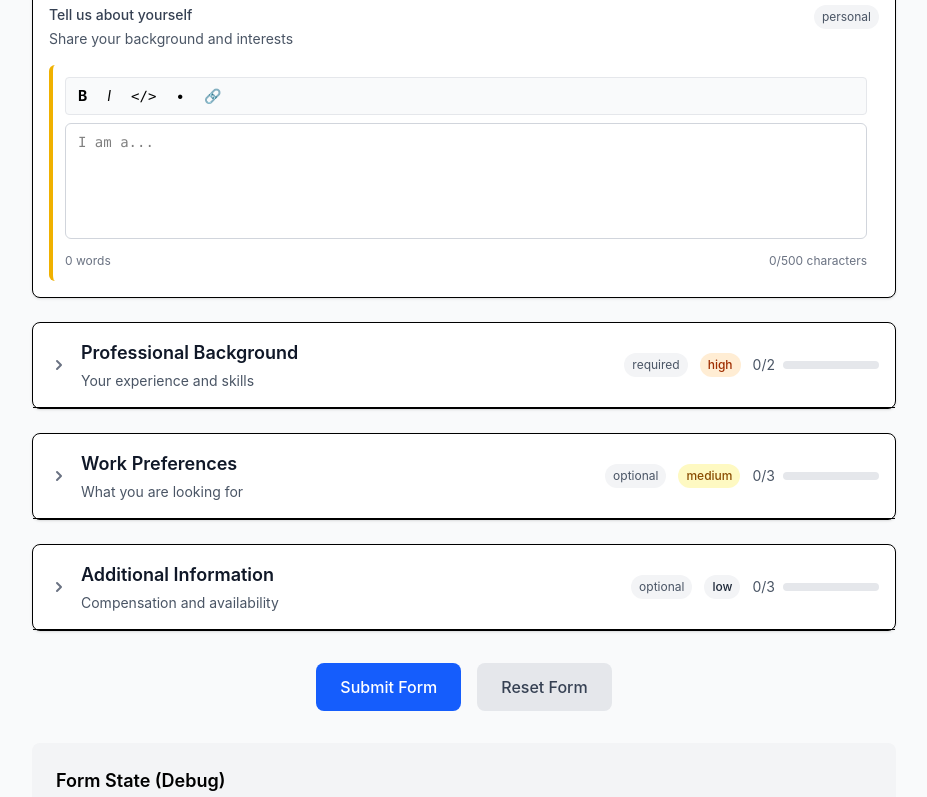
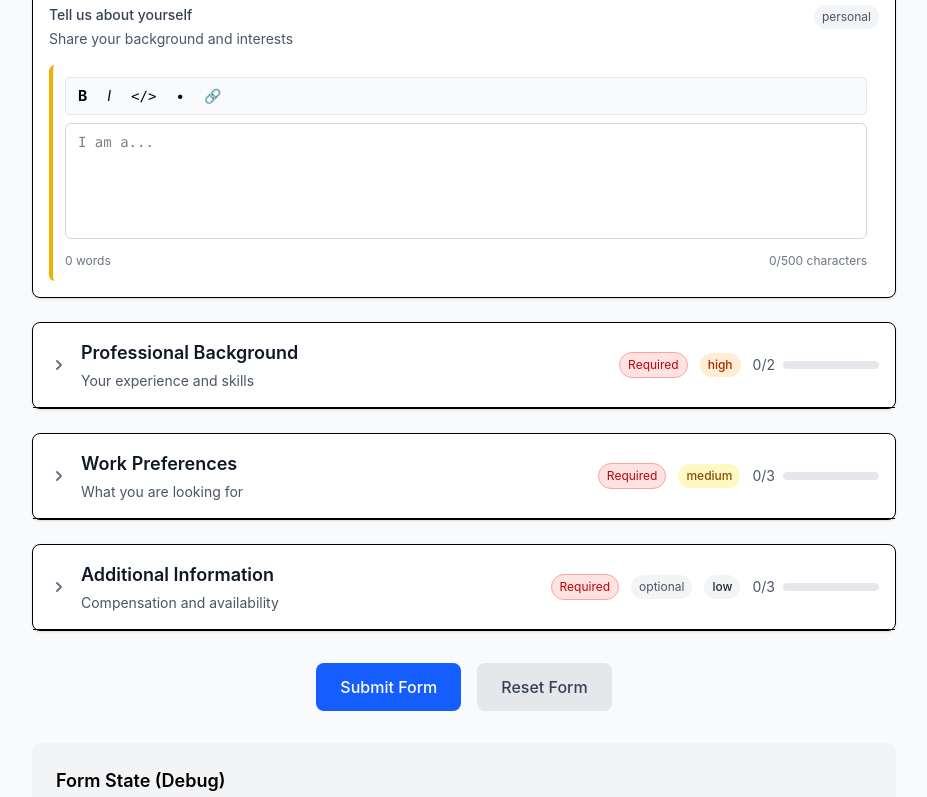
Before and after one commit to lasercat-industries/qna, a React (Vite) app: page / in a window 1280 px wide. Shown: the part 2038-2835 px from the top of the page, without its empty margins (176-1103 px from the left). Built offline with nearby package versions, Linux system fonts and the light colour scheme.

Commit message:
fix issues with groups

```diff
--- a/src/application.tsx
+++ b/src/application.tsx
@@ -284,7 +284,7 @@ const QuestionsDemo: React.FC = () => {
       description: 'Basic information about you',
       questions: sampleQuestions.filter((q) => q.tags.includes('personal')),
       priority: 'high' as Priority,
-      tags: ['required'],
+      tags: [],
       collapsible: true,
       defaultExpanded: true,
     },
@@ -294,7 +294,7 @@ const QuestionsDemo: React.FC = () => {
       description: 'Your experience and skills',
       questions: sampleQuestions.filter((q) => q.tags.includes('professional')),
       priority: 'high' as Priority,
-      tags: ['required'],
+      tags: [],
       collapsible: true,
       defaultExpanded: false,
     },
@@ -304,7 +304,7 @@ const QuestionsDemo: React.FC = () => {
       description: 'What you are looking for',
       questions: sampleQuestions.filter((q) => q.tags.includes('preferences')),
       priority: 'medium',
-      tags: ['optional'],
+      tags: [],
       collapsible: true,
       defaultExpanded: false,
     },
--- a/src/questions/core/QuestionGroup.tsx
+++ b/src/questions/core/QuestionGroup.tsx
@@ -39,6 +39,9 @@ export const QuestionGroup: React.FC<QuestionGroupProps> = ({
   const [isExpanded, setIsExpanded] = useState(group.defaultExpanded ?? true);
   const [completedQuestions, setCompletedQuestions] = useState<Set<string>>(new Set());
   const [visibleQuestions, setVisibleQuestions] = useState<Set<string>>(new Set());
+
+  // Determine if group is required based on whether any questions are required
+  const isGroupRequired = group.questions.some(q => q.required);
 
   useEffect(() => {
     // Initialize all questions as visible
@@ -123,6 +126,16 @@ export const QuestionGroup: React.FC<QuestionGroupProps> = ({
         </div>
 
         <div className="flex items-center gap-3">
+          {isGroupRequired ? (
+            <span className="px-2 py-1 text-xs rounded-full bg-red-100 text-red-700 border border-red-300">
+              Required
+            </span>
+          ) : (
+            <span className="px-2 py-1 text-xs rounded-full bg-green-100 text-green-700 border border-green-300">
+              Optional
+            </span>
+          )}
+
           {group.tags.length > 0 && (
             <div className="flex gap-1">
               {group.tags.map((tag) => (
```
